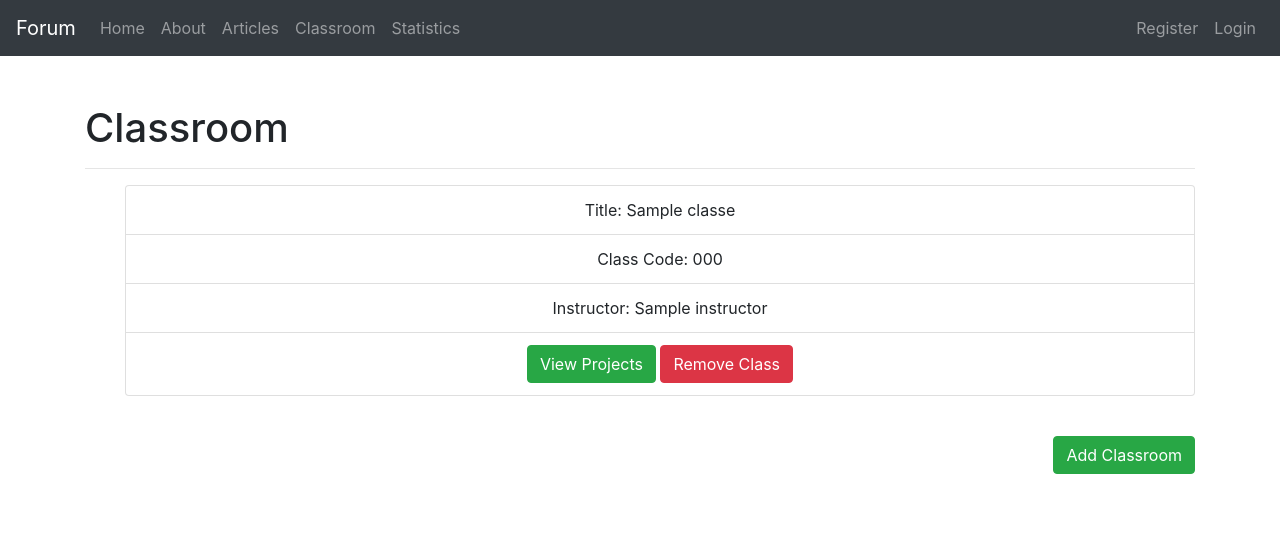
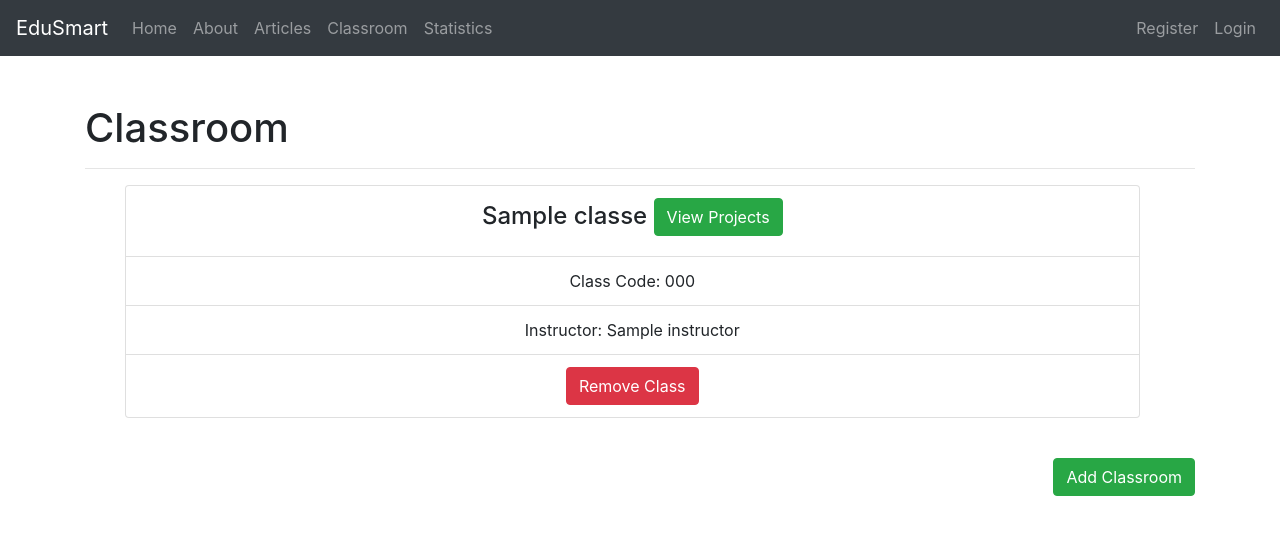
Before and after one commit to mashrur29/EduSmart, a Flask app: page /classroom in a window 1280 px wide. Shown: the top 535 px of the page. Run offline with Flask 2, Linux system fonts and the light colour scheme; a database or web service that is not in the repository returns one stand-in record (values such as "Sample title"); some libraries are stand-ins or nearby versions.

Commit message:
Workspace

```diff
--- a/Templates/classes.html
+++ b/Templates/classes.html
@@ -7,14 +7,13 @@
 
 
     {% for class in classes %}
-    <ul align="center">
-        <li class="list-group-item">Title: {{class['title']}}</li>
-        <li class="list-group-item">Class Code: {{class['code']}}</li>
-        <li class="list-group-item">Instructor: {{class['instructor']}}</li>
+    <ul align="center" class="w3-ul w3-card-4" style="width: 95%">
+        <li class="list-group-item"><h4> {{class['title']}} <a href="view_project/{{class['_id']}}" class="btn btn-success pull-right">View Projects</a></h4></li>
+        <li class="list-group-item"><h7> Class Code: {{class['code']}} </h7></li>
+        <li class="list-group-item"><h7 > Instructor: {{class['instructor']}} </h7></li>
 
         <li class="list-group-item">
-          <form action="{{url_for('delete_classroom', id=class['_id'])}}" method="post">
-              <a href="edit_article/{{class['_id']}}" class="btn btn-success pull-right">View Projects</a>
+            <form action="{{url_for('delete_classroom', id=class['_id'])}}" method="post">
               <input type="hidden" name="_method" value="DELETE">
               <input type="submit" value="Remove Class" class="btn btn-danger">
           </form>
--- a/Templates/includes/_navbar.html
+++ b/Templates/includes/_navbar.html
@@ -29,7 +29,7 @@
 
 
 <nav class="navbar navbar-expand-md navbar-dark bg-dark">
-    <a class="navbar-brand" href="/">Forum</a>
+    <a class="navbar-brand" href="/">EduSmart</a>
     <button class="navbar-toggler" type="button" data-toggle="collapse" data-target="#navbarsExampleDefault" aria-controls="navbarsExampleDefault" aria-expanded="false" aria-label="Toggle navigation">
         <span class="navbar-toggler-icon"></span>
     </button>
--- a/app.py
+++ b/app.py
@@ -71,6 +71,11 @@ def delete_classroom(id):
     flash('Classroom Deleted', 'success')
     return redirect(url_for('classroom'))
 
+
+@app.route('/view_project/<string:id>/')
+def view_project(id):
+    classes = db.classes.find_one({"_id": ObjectId(id)})
+    return render_template('projects.html', classes=classes)
 
 
 @app.route('/articles')
@@ -203,6 +208,15 @@ def add_article():
 
 #######################################################################################
 
+@app.route('/upload_file/<string:id>', methods=['POST', 'GET'])
+def upload_file(id):
+
+    print('lol', id)
+    file = request.files['inputfile']
+    return file.filename
+
+#######################################################################################
+
 @app.route("/calc/stat/entry", methods=['POST', 'GET'])
 def stat_entry():
     return render_template(
```
Also changed, not shown: Templates/projects.html (added, +15 -0 lines).
